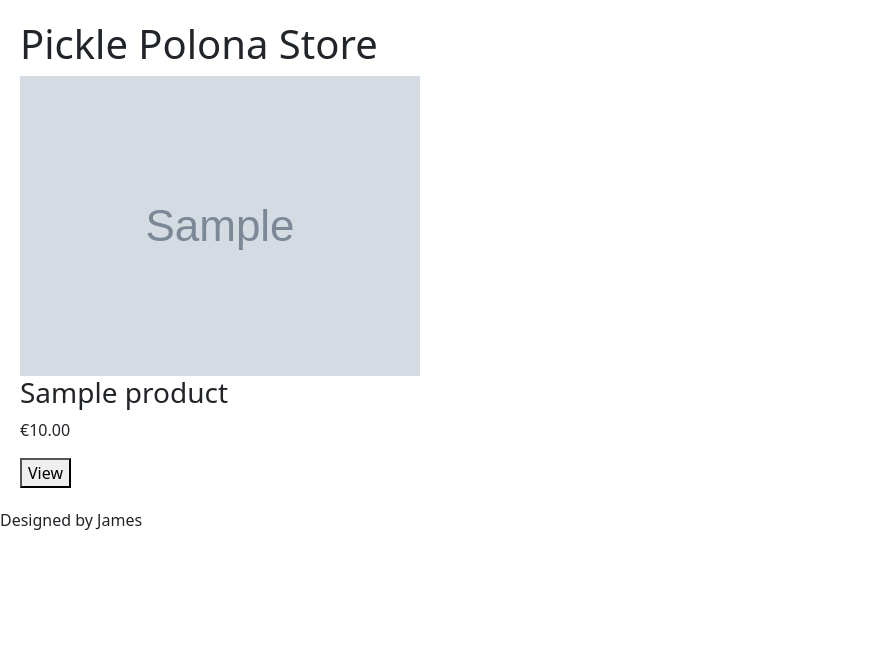
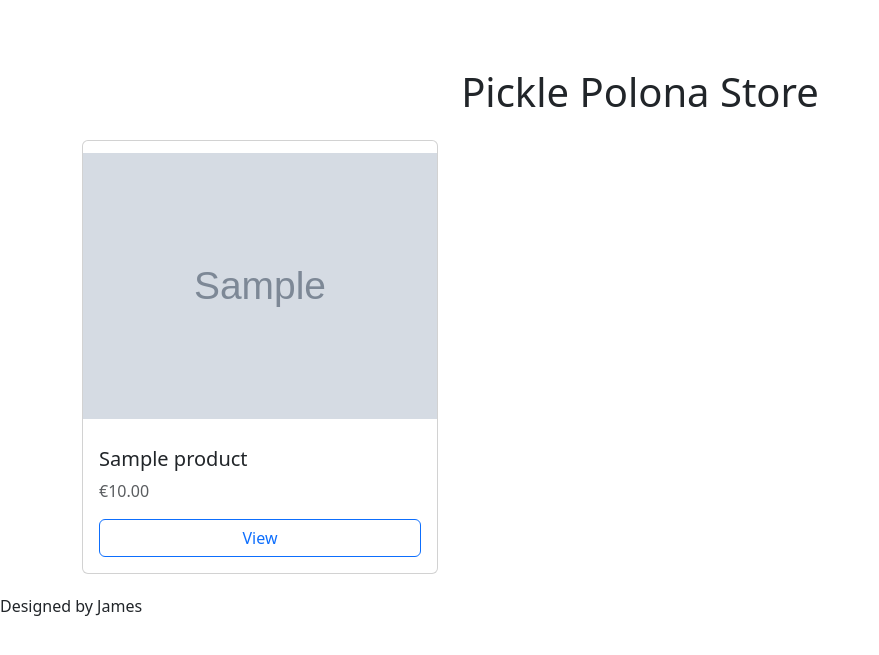
Before and after one commit to james-fitz86/pickle-polona, a Flask app: page /store in a window 1280 px wide. Shown: the part 116-771 px from the top of the page, without its empty margins (0-879 px from the left). Run offline with Flask 3, Linux system fonts and the light colour scheme; tables that the repository leaves empty hold one stand-in row (values such as "Sample post"); grey boxes marked "Sample" are stand-in pictures.

Commit message:
added bootstrap classes to existing html

```diff
--- a/templates/store.html
+++ b/templates/store.html
@@ -7,18 +7,28 @@
 {% block title %}Store{% endblock %}
 
 {% block main %}
-    <h1>Pickle Polona Store</h1>
+<div class="container mt-5">
+    <h1 class="text-center mb-4">Pickle Polona Store</h1>
 
-    <div>
+    <div class="row row-cols-1 row-cols-sm-2 row-cols-md-3 g-4">
         {% for product in products %}
-        <div>
-            <img src="{{ url_for('static', filename=product.image_main) }}" alt="{{ product.name }} image">
-            <h3>{{ product.name }}</h3>
-            <p class="price">€{{ "%.2f"|format(product.price) }}</p>
-            <a href="{{ url_for('store.item', product_sku=product.sku) }}">
-                <button type="button">View</button>
-            </a>
+        <div class="col">
+            <div class="card h-100 custom-shadow-olive">
+                <div class="ratio ratio-4x3 p-5">
+                    <img src="{{ url_for('static', filename=product.image_main) }}"
+                        class="img-fluid object-fit-contain"
+                        alt="{{ product.name }} image">
+                </div>
+                <div class="card-body d-flex flex-column">
+                    <h5 class="card-title">{{ product.name }}</h5>
+                    <p class="card-text text-muted mb-3">€{{ "%.2f"|format(product.price) }}</p>
+                    <a href="{{ url_for('store.item', product_sku=product.sku) }}" class="mt-auto">
+                        <button type="button" class="btn btn-outline-primary w-100">View</button>
+                    </a>
+                </div>
+            </div>
         </div>
         {% endfor %}
     </div>
+</div>
 {% endblock %}
```
